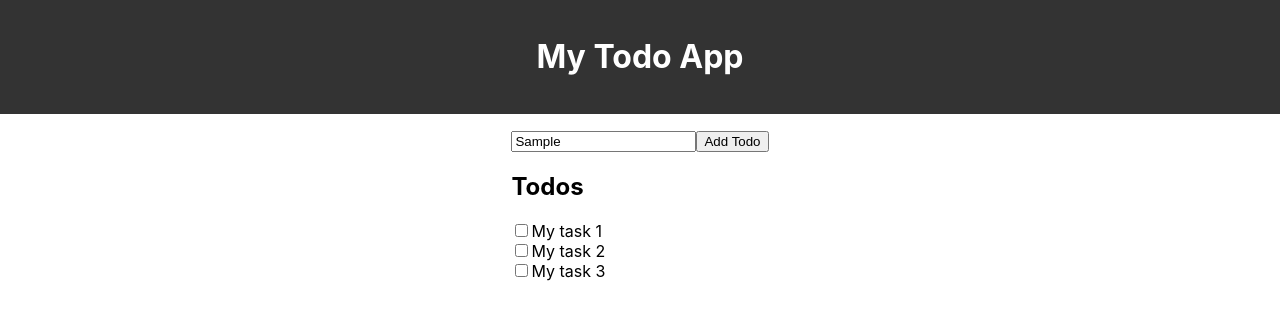
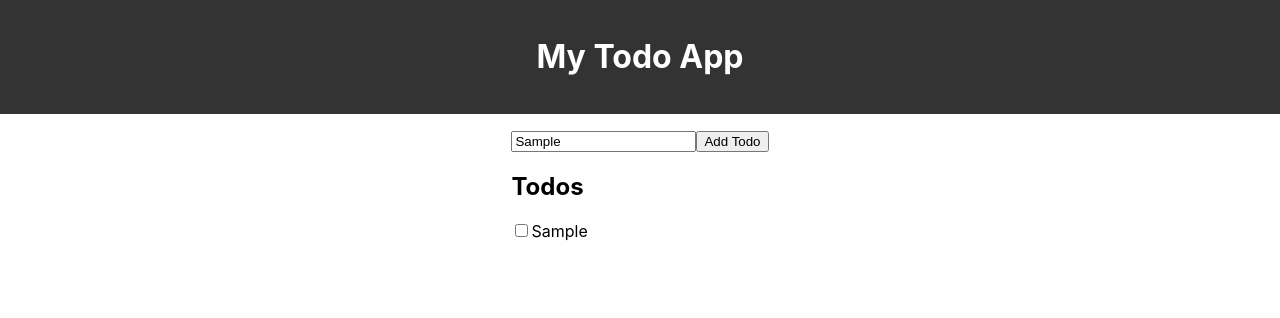
Before and after one commit to codeKameleon/intro-react, a React (Create React App) app: page / in a window 1280 px wide. Both pictures are taken after typing "Sample" into the empty fields and a click on the button "Add Todo". Shown: the top 318 px of the page. Built offline with nearby package versions, Linux system fonts and the light colour scheme.

Commit message:
Adding todos logic and render

```diff
--- a/src/AddTodo.jsx
+++ b/src/AddTodo.jsx
@@ -1,18 +1,18 @@
 import React, { useRef }from 'react';
 
-const AddTodo = () => {
+const AddTodo = ({addTodo}) => {
     const inputRef = useRef()
 
-    const clickHandler = () => {
-        const inputElement = inputRef.current
-        const inputValue = inputElement.value
+    const handleSubmit = e => {
+      e.preventDefault()
+      addTodo(inputRef.current.value)
     }
 
     return (
         <div>
           <input ref={inputRef} type="text" placeholder="Type a new todo"/>
 
-          <button onClick={clickHandler}>Add Todo</button>
+          <button onClick={handleSubmit}>Add Todo</button>
         </div>
      );
 }
--- a/src/App.jsx
+++ b/src/App.jsx
@@ -1,5 +1,5 @@
 import React, { useState } from 'react'
-
+import {v4 as uuidv4} from 'uuid'
 import AddTodo from './AddTodo';
 import TodoList from './TodoList';
 
@@ -7,9 +7,14 @@ import './App.css';
 
 const App = () => {
   // Initializing the state
-  const initialTodos = ['My task 1', 'My task 2', 'My task 3'];
-  const [todos, setTodos] = useState(initialTodos)
+  const [todos, setTodos] = useState([])
 
+  // Update the state
+  const addTodo =  todo => {
+    setTodos([...todos, {id: uuidv4(), name: todo, completed: false}])
+  }
+
+  console.log(todos)
   return (
     <div className="App">
       <header>
@@ -17,7 +22,7 @@ const App = () => {
       </header>
 
       <main>
-        <AddTodo/>
+        <AddTodo addTodo={addTodo}/>
 
         <section>
           <h2>Todos</h2>
--- a/src/Todo.jsx
+++ b/src/Todo.jsx
@@ -1,10 +1,15 @@
 import React from 'react';
 
-const Todo = (props) => {
+const Todo = ({todo}) => {
+    const snakeCase = str => {
+        str = str.replace(/ /g,"_");
+        return str
+    }
+
     return (
-        <li>
-            <input type="checkbox" id="" />
-            <label htmlFor="">{props.name}</label>
+        <li id={todo.id}>
+            <input type="checkbox" id={snakeCase(todo.name)} />
+            <label htmlFor={snakeCase(todo.name)}>{todo.name}</label>
         </li>
      );
 }
--- a/src/TodoList.jsx
+++ b/src/TodoList.jsx
@@ -1,12 +1,12 @@
 import React, { useState } from 'react'
 import Todo from './Todo';
 
-const TodoList = props => {
+const TodoList = ({todos}) => {
     return (
         <div>
           <ul>
-              {props.todos.map(todo => (
-                <Todo key={todo} name={todo}/>
+              {todos.map(todo => (
+                <Todo key={todo.id} todo={todo}/>
               ))}
           </ul>
         </div>
```
